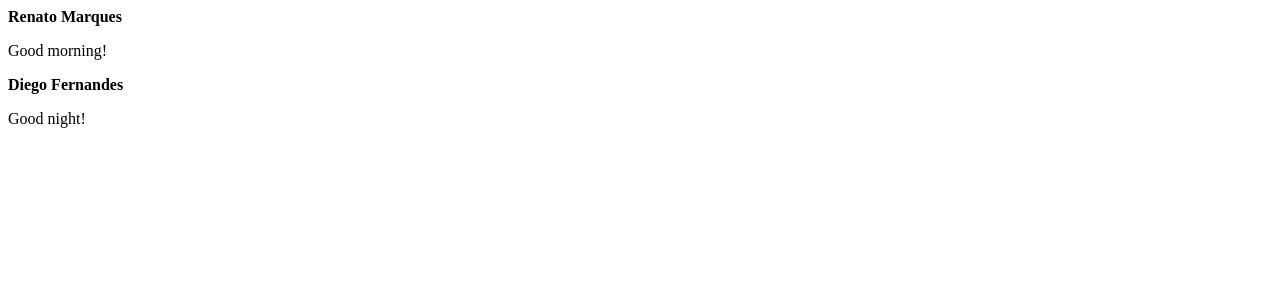
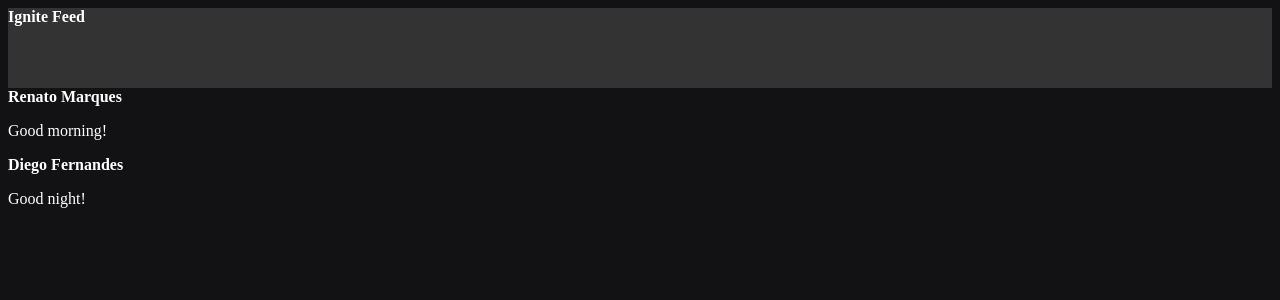
Before and after one commit to renatomarquesteles/ignite-01-reactjs-fundamentals, a React (Vite) app: page / in a window 1280 px wide. Shown: the top 300 px of the page. Built offline with nearby package versions, Linux system fonts and the light colour scheme.

Commit message:
adds Header component with css modules to style

```diff
--- a/src/App.jsx
+++ b/src/App.jsx
@@ -1,8 +1,12 @@
+import { Header } from './components/Header';
 import { Post } from './Post';
+
+import './styles.css';
 
 export function App() {
   return (
     <div>
+      <Header />
       <Post author="Renato Marques" content="Good morning!" />
       <Post author="Diego Fernandes" content="Good night!" />
     </div>
--- /dev/null
+++ b/src/components/Header.jsx
@@ -0,0 +1,9 @@
+import styles from './Header.module.css';
+
+export function Header() {
+  return (
+    <header className={styles.header}>
+      <strong>Ignite Feed</strong>
+    </header>
+  );
+}
--- /dev/null
+++ b/src/components/Header.module.css
@@ -0,0 +1,4 @@
+.header {
+  background: #333;
+  height: 80px;
+}
--- /dev/null
+++ b/src/styles.css
@@ -0,0 +1,4 @@
+body {
+  background: #121214;
+  color: #fff;
+}
```
